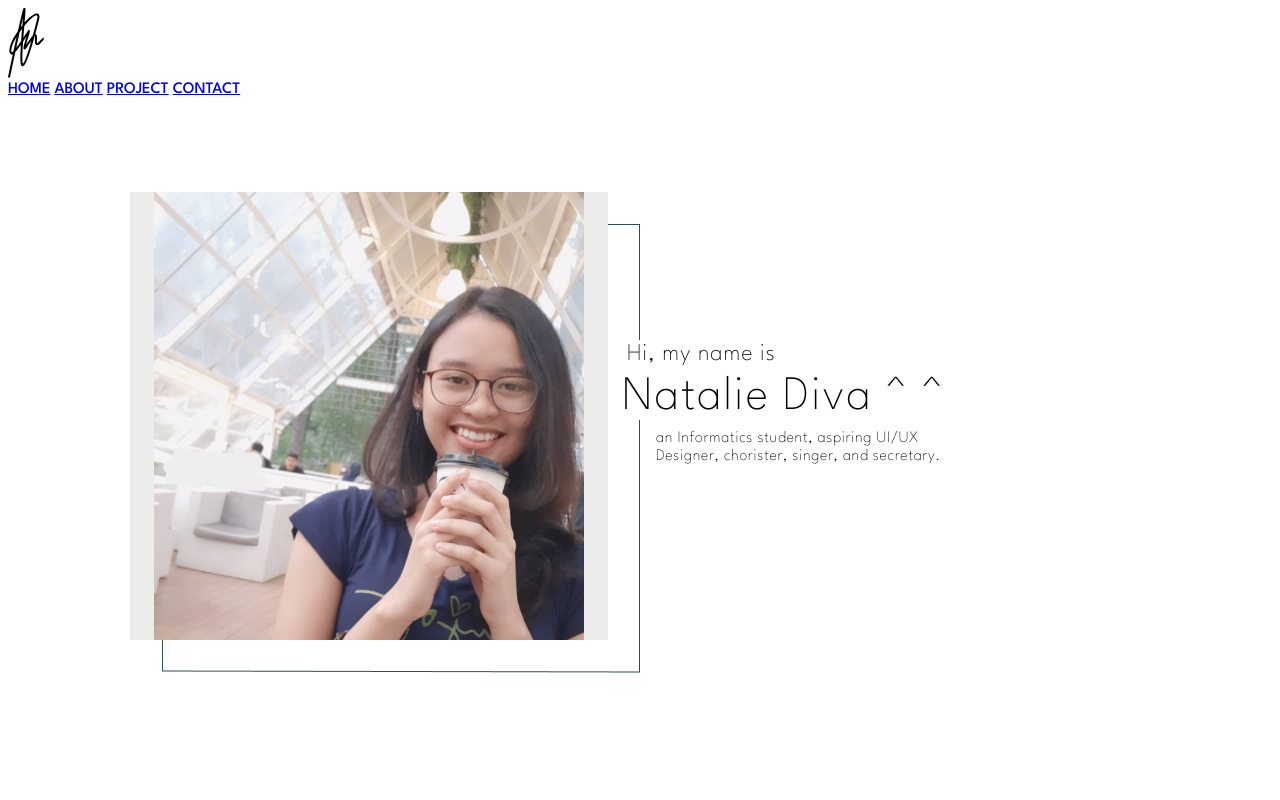
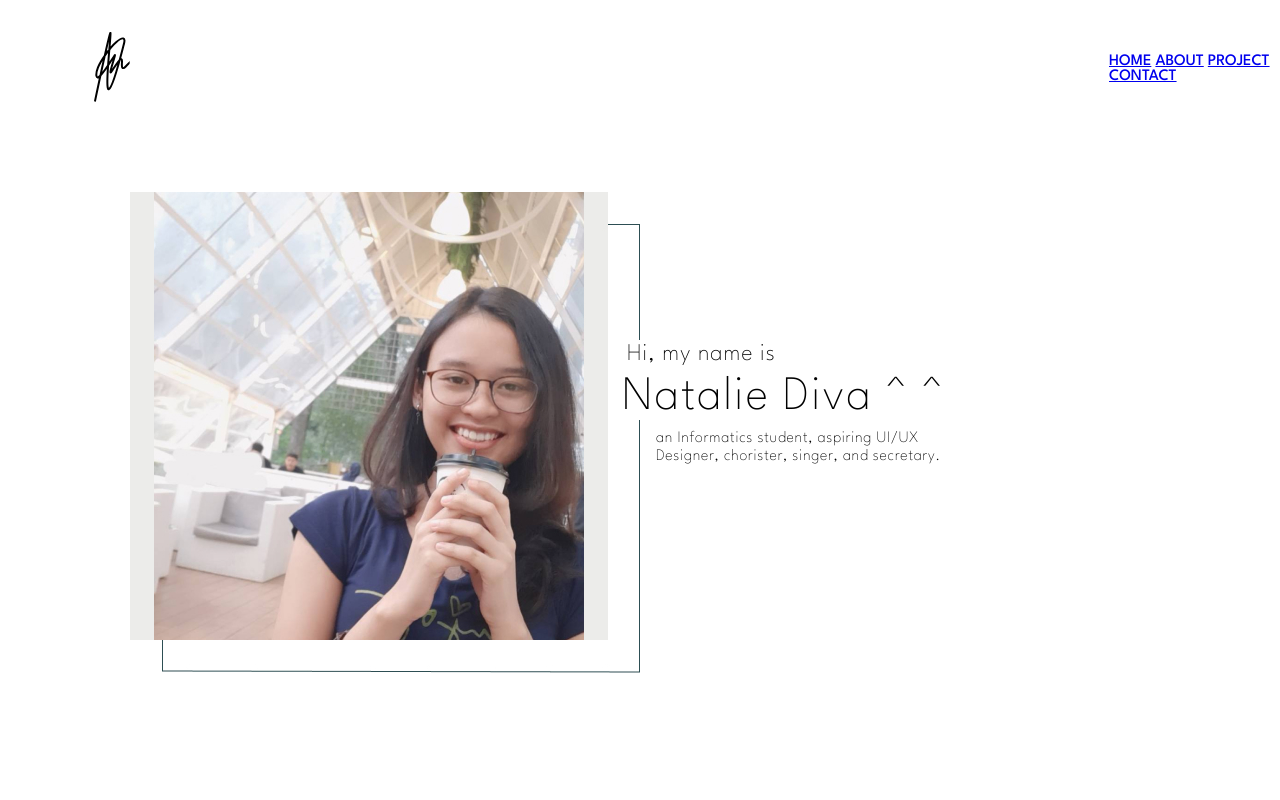
Before and after one commit to nataliedk/demo-css, a plain HTML site: page index.html in a window 1280 px wide. Shown: the top 800 px of the page. Drawn offline with nearby package versions, Linux system fonts and the light colour scheme.

Commit message:
navigation bar adjustment

```diff
--- a/index.css
+++ b/index.css
@@ -114,6 +114,24 @@ footer {
   top: 3213px;
   background-color: #3c8694;
   color: white;
+  padding-top: 20px;
+}
+
+.navbar {
+  position: fixed;
+  left: 47px;
+  top: 32px;
+  display: flex;
+  align-items: center;
+}
+
+.nav-logo {
+  padding-left: 47px;
+}
+
+.nav-menu {
+  padding-left: 979px;
+  justify-content: space-between;
 }
 
 body {
--- a/index.html
+++ b/index.html
@@ -20,12 +20,12 @@
 
   <body>
     <!-- Navigation -->
-    <nav>
-      <div class="navl">
+    <nav class="navbar">
+      <div class="nav-logo">
         <img src="assets/logo-ndk.svg" alt="NDK Logo" />
       </div>
 
-      <div class="navr">
+      <div class="nav-menu">
         <a href="/">HOME</a>
         <a href="/about">ABOUT</a>
         <a href="/project">PROJECT</a>
```
